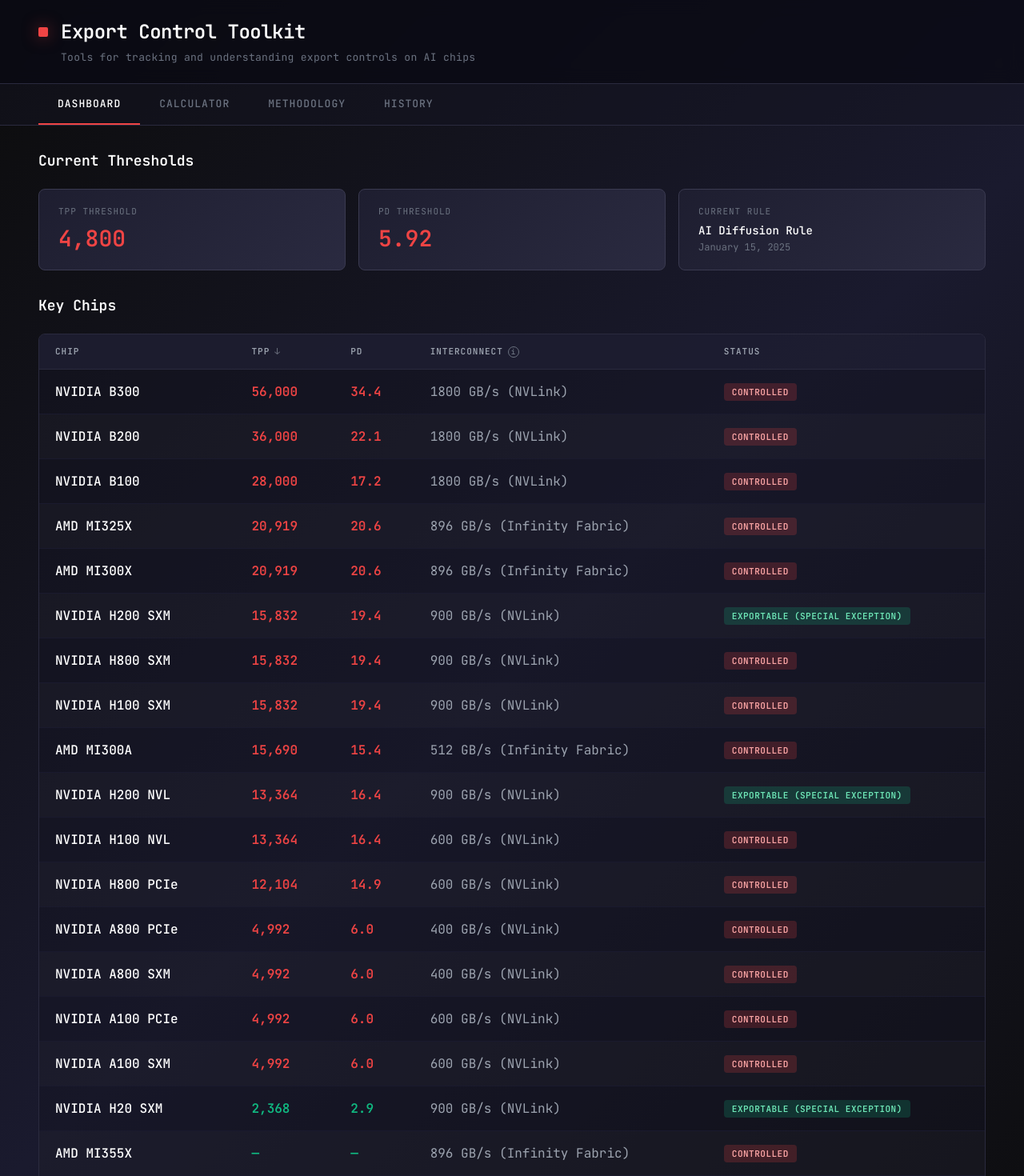
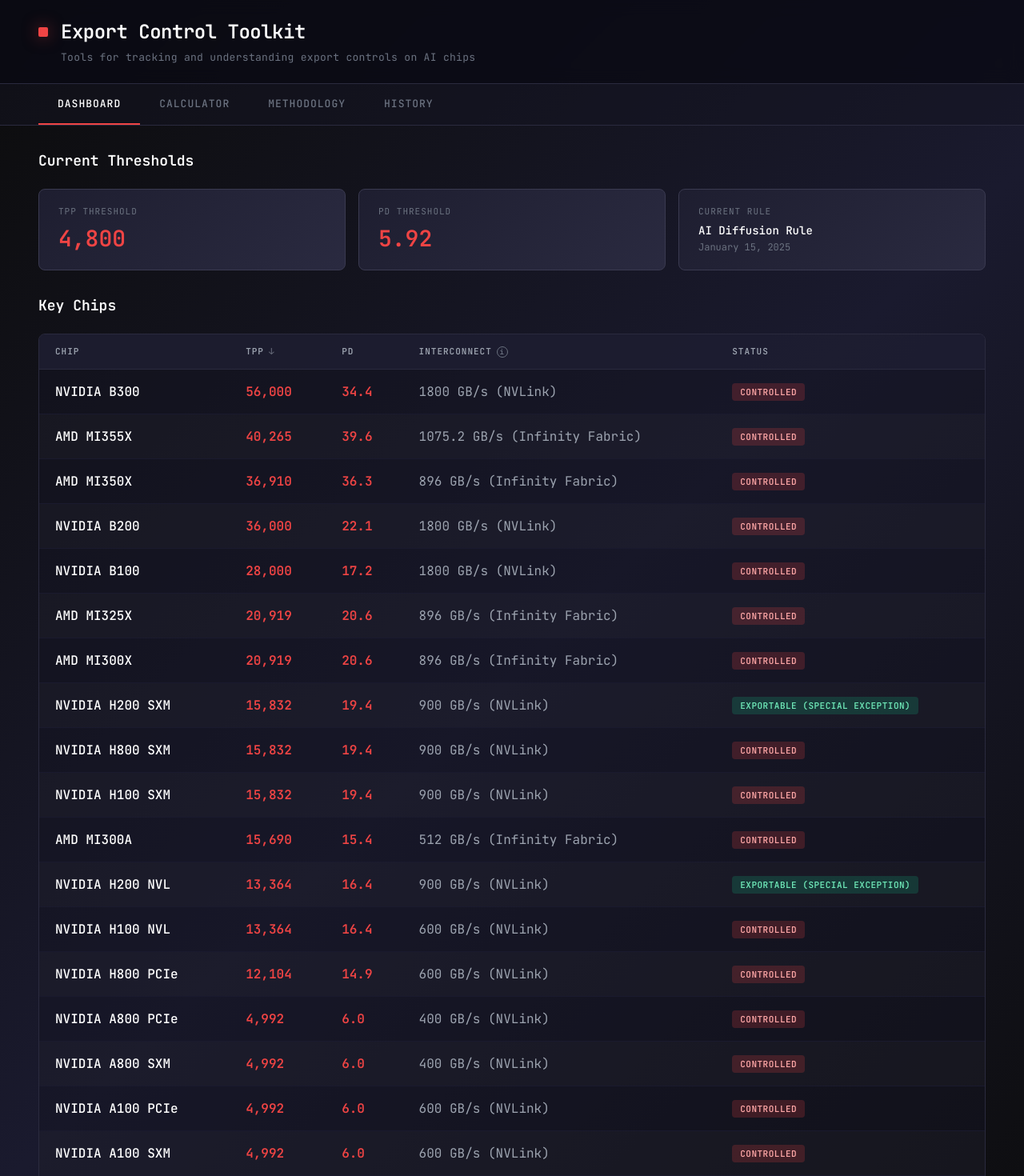
Before and after one commit to s-w-kelly/chip-export-controls, a React (Vite) app: page / in a window 1280 px wide. Shown: the top 1470 px of the page at 80% size. Built offline with nearby package versions, Linux system fonts and the light colour scheme.

Commit message:
Add CDNA 4

```diff
--- a/src/data/chipData.js
+++ b/src/data/chipData.js
@@ -377,50 +377,49 @@
     manufacturer: "AMD",
     architecture: "CDNA 4",
     releaseDate: "2025",
-    tpp: null,
-    pd: null,
-    interconnect: "896 GB/s (Infinity Fabric)",
-    fp4: null,
-    fp8: 2614.9,
-    fp16: 312,
-    bf16: 312,
-    tf32: 653.7,
-    int8: 2614.9,
-    dieArea: null,
-    hbmCapacity: "40 GB HBM2",
-    memoryBandwidth: "1.6 TB/s",
-    tdp: "400W",
+    tpp: 40265,
+    pd: 39.59,
+    interconnect: "1075.2 GB/s (Infinity Fabric)",
+    fp4: 10066.3,
+    fp8: 5033.2,
+    fp16: 2516.6,
+    bf16: 2516.6,
+    tf32: null,
+    int8: 5033.2,
+    dieArea: "1017 (estimate)",
+    hbmCapacity: "288 GB HBM3e",
+    memoryBandwidth: "8 TB/s",
+    tdp: "1400W",
     controlStatus: "Controlled",
     eccn: "3A090.a",
     notes: "",
     sources: [
-    { name: "MI300x datasheet", url: "https://www.amd.com/content/dam/amd/en/documents/instinct-tech-docs/data-sheets/amd-instinct-mi300x-data-sheet.pdf" }
-    ]
+    { name: "MI355X datasheet", url: "https://www.amd.com/content/dam/amd/en/documents/instinct-tech-docs/product-briefs/amd-instinct-mi355x-gpu-brochure.pdf" },
+  ]
   },
   {
     name: "AMD MI350X",
     manufacturer: "AMD",
     architecture: "CDNA 4",
     releaseDate: "2025",
-    tpp: null,
-    pd: null,
+    tpp: 36910,
+    pd: 36.29,
     interconnect: "896 GB/s (Infinity Fabric)",
-    fp4: null,
-    fp8: 2614.9,
-    fp16: 312,
-    bf16: 312,
-    tf32: 653.7,
-    int8: 2614.9,
-    dieArea: null,
-    hbmCapacity: "40 GB HBM2",
-    memoryBandwidth: "1.6 TB/s",
-    tdp: "400W",
+    fp4: 9227.5,
+    fp8: 4614,
+    fp16: 2309.6,
+    bf16: 2309.6,
+    tf32: null,
+    int8: 4614,
+    dieArea: "1017 (estimate)",
+    hbmCapacity: "288 GB HBM3e",
+    memoryBandwidth: "8 TB/s",
+    tdp: "1000W",
     controlStatus: "Controlled",
     eccn: "3A090.a",
     notes: "",
     sources: [
-    { name: "MI300x datasheet", url: "https://www.amd.com/content/dam/amd/en/documents/instinct-tech-docs/data-sheets/amd-instinct-mi300x-data-sheet.pdf" }
-    ]
+    { name: "MI300X datasheet", url: "https://www.amd.com/content/dam/amd/en/documents/instinct-tech-docs/product-briefs/amd-instinct-mi350x-gpu-brochure.pdf" },  ]
   },
   {
     name: "AMD MI325X",
@@ -444,7 +443,7 @@
     eccn: "3A090.a",
     notes: "",
     sources: [
-    { name: "MI325x datasheet", url: "https://www.amd.com/content/dam/amd/en/documents/instinct-tech-docs/product-briefs/instinct-mi325x-datasheet.pdf" },
+    { name: "MI325X datasheet", url: "https://www.amd.com/content/dam/amd/en/documents/instinct-tech-docs/product-briefs/instinct-mi325x-datasheet.pdf" },
     { name: "TechPowerUp (die area)", url: "https://www.techpowerup.com/gpu-specs/radeon-instinct-mi300x.c4179" },
   ]
   },
```
